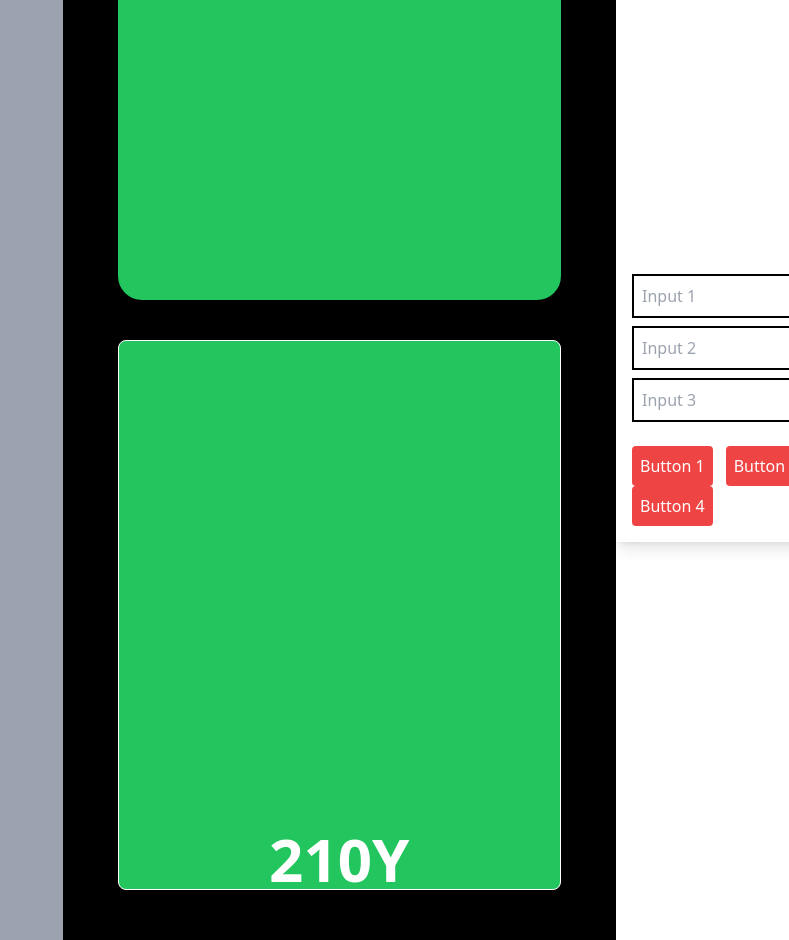
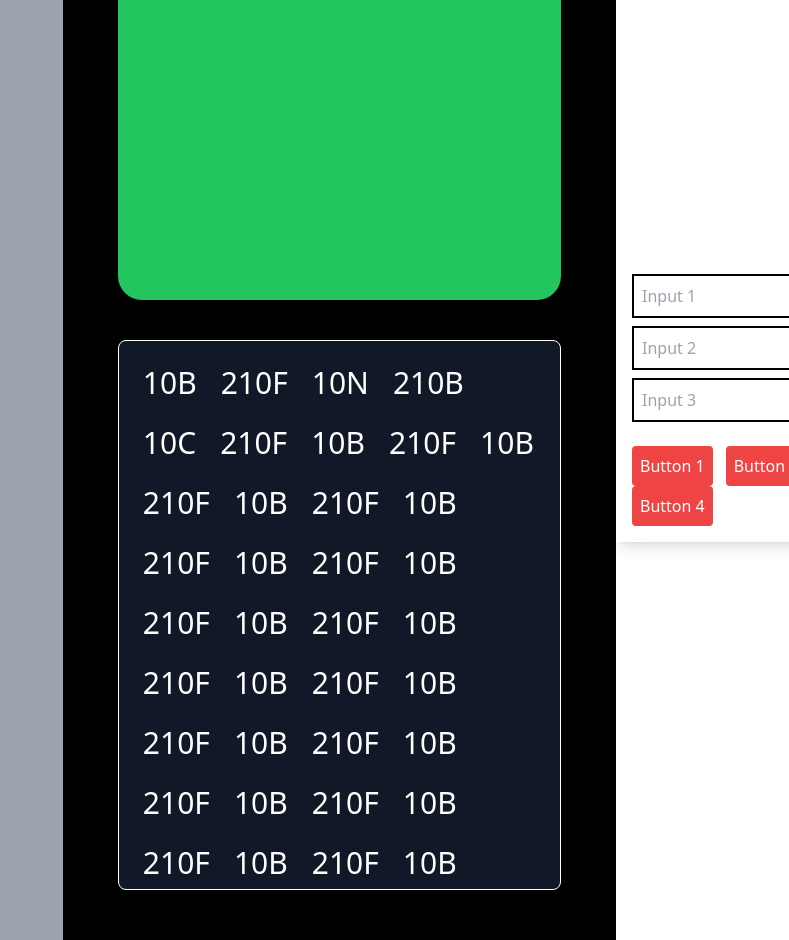
Before and after one commit to TrinityIn/VRC-Alliance-Selection-Screen, a React (Vite) app in the folder client/: page / in a window 1280 px wide. Shown: the whole page, without its empty margins (491-1280 px from the left). Built offline with nearby package versions, Linux system fonts and the light colour scheme.

Commit message:
added team list

```diff
--- a/client/src/App.jsx
+++ b/client/src/App.jsx
@@ -1,10 +1,328 @@
-import { useState } from "react";
+import { useEffect, useState } from "react";
 import Remote from "./components/Remote";
 import "./App.css";
 
 function App() {
-  const [animateRobot, setAnimateRobot] = useState(true);
+  const [animateRobot, setAnimateRobot] = useState(false);
   const [selectedRobot, setSelectedRobot] = useState("210Y");
+
+  // Todo: get teams using robotevents api
+  const [teams, setTeams] = useState([]);
+  const teamList = [
+    {
+      number: "10B",
+      teamName: "Exothermic Blaze",
+      organization: "Exothermic Robotics",
+      location: "Redmond, Washington, United States",
+    },
+    {
+      number: "210F",
+      teamName: "Ok I Pull Up",
+      organization: "Western Mechatronics",
+      location: "Calgary, Alberta, Canada",
+    },
+    {
+      number: "10N",
+      teamName: "Exothermic Blaze",
+      organization: "Exothermic Robotics",
+      location: "Redmond, Washington, United States",
+    },
+    {
+      number: "210B",
+      teamName: "Ok I Pull Up",
+      organization: "Western Mechatronics",
+      location: "Calgary, Alberta, Canada",
+    },
+    {
+      number: "10C",
+      teamName: "Exothermic Blaze",
+      organization: "Exothermic Robotics",
+      location: "Redmond, Washington, United States",
+    },
+    {
+      number: "210F",
+      teamName: "Ok I Pull Up",
+      organization: "Western Mechatronics",
+      location: "Calgary, Alberta, Canada",
+    },
+    {
+      number: "10B",
+      teamName: "Exothermic Blaze",
+      organization: "Exothermic Robotics",
+      location: "Redmond, Washington, United States",
+    },
+    {
+      number: "210F",
+      teamName: "Ok I Pull Up",
+      organization: "Western Mechatronics",
+      location: "Calgary, Alberta, Canada",
+    },
+    {
+      number: "10B",
+      teamName: "Exothermic Blaze",
+      organization: "Exothermic Robotics",
+      location: "Redmond, Washington, United States",
+    },
+    {
+      number: "210F",
+      teamName: "Ok I Pull Up",
+      organization: "Western Mechatronics",
+      location: "Calgary, Alberta, Canada",
+    },
+    {
+      number: "10B",
+      teamName: "Exothermic Blaze",
+      organization: "Exothermic Robotics",
+      location: "Redmond, Washington, United States",
+    },
+    {
+      number: "210F",
+      teamName: "Ok I Pull Up",
+      organization: "Western Mechatronics",
+      location: "Calgary, Alberta, Canada",
+    },
+    {
+      number: "10B",
+      teamName: "Exothermic Blaze",
+      organization: "Exothermic Robotics",
+      location: "Redmond, Washington, United States",
+    },
+    {
+      number: "210F",
+      teamName: "Ok I Pull Up",
+      organization: "Western Mechatronics",
+      location: "Calgary, Alberta, Canada",
+    },
+    {
+      number: "10B",
+      teamName: "Exothermic Blaze",
+      organization: "Exothermic Robotics",
+      location: "Redmond, Washington, United States",
+    },
+    {
+      number: "210F",
+      teamName: "Ok I Pull Up",
+      organization: "Western Mechatronics",
+      location: "Calgary, Alberta, Canada",
+    },
+    {
+      number: "10B",
+      teamName: "Exothermic Blaze",
+      organization: "Exothermic Robotics",
+      location: "Redmond, Washington, United States",
+    },
+    {
+      number: "210F",
+      teamName: "Ok I Pull Up",
+      organization: "Western Mechatronics",
+      location: "Calgary, Alberta, Canada",
+    },
+    {
+      number: "10B",
+      teamName: "Exothermic Blaze",
+      organization: "Exothermic Robotics",
+      location: "Redmond, Washington, United States",
+    },
+    {
+      number: "210F",
+      teamName: "Ok I Pull Up",
+      organization: "Western Mechatronics",
+      location: "Calgary, Alberta, Canada",
+    },
+    {
+      number: "10B",
+      teamName: "Exothermic Blaze",
+      organization: "Exothermic Robotics",
+      location: "Redmond, Washington, United States",
+    },
+    {
+      number: "210F",
+      teamName: "Ok I Pull Up",
+      organization: "Western Mechatronics",
+      location: "Calgary, Alberta, Canada",
+    },
+    {
+      number: "10B",
+      teamName: "Exothermic Blaze",
+      organization: "Exothermic Robotics",
+      location: "Redmond, Washington, United States",
+    },
+    {
+      number: "210F",
+      teamName: "Ok I Pull Up",
+      organization: "Western Mechatronics",
+      location: "Calgary, Alberta, Canada",
+    },
+    {
+      number: "10B",
+      teamName: "Exothermic Blaze",
+      organization: "Exothermic Robotics",
+      location: "Redmond, Washington, United States",
+    },
+    {
+      number: "210F",
+      teamName: "Ok I Pull Up",
+      organization: "Western Mechatronics",
+      location: "Calgary, Alberta, Canada",
+    },
+    {
+      number: "10B",
+      teamName: "Exothermic Blaze",
+      organization: "Exothermic Robotics",
+      location: "Redmond, Washington, United States",
+    },
+    {
+      number: "210F",
+      teamName: "Ok I Pull Up",
+      organization: "Western Mechatronics",
+      location: "Calgary, Alberta, Canada",
+    },
+    {
+      number: "10B",
+      teamName: "Exothermic Blaze",
+      organization: "Exothermic Robotics",
+      location: "Redmond, Washington, United States",
+    },
+    {
+      number: "210F",
+      teamName: "Ok I Pull Up",
+      organization: "Western Mechatronics",
+      location: "Calgary, Alberta, Canada",
+    },
+    {
+      number: "10B",
+      teamName: "Exothermic Blaze",
+      organization: "Exothermic Robotics",
+      location: "Redmond, Washington, United States",
+    },
+    {
+      number: "210F",
+      teamName: "Ok I Pull Up",
+      organization: "Western Mechatronics",
+      location: "Calgary, Alberta, Canada",
+    },
+    {
+      number: "10B",
+      teamName: "Exothermic Blaze",
+      organization: "Exothermic Robotics",
+      location: "Redmond, Washington, United States",
+    },
+    {
+      number: "210F",
+      teamName: "Ok I Pull Up",
+      organization: "Western Mechatronics",
+      location: "Calgary, Alberta, Canada",
+    },
+    {
+      number: "10B",
+      teamName: "Exothermic Blaze",
+      organization: "Exothermic Robotics",
+      location: "Redmond, Washington, United States",
+    },
+    {
+      number: "210F",
+      teamName: "Ok I Pull Up",
+      organization: "Western Mechatronics",
+      location: "Calgary, Alberta, Canada",
+    },
+    {
+      number: "10B",
+      teamName: "Exothermic Blaze",
+      organization: "Exothermic Robotics",
+      location: "Redmond, Washington, United States",
+    },
+    {
+      number: "210F",
+      teamName: "Ok I Pull Up",
+      organization: "Western Mechatronics",
+      location: "Calgary, Alberta, Canada",
+    },
+    {
+      number: "10B",
+      teamName: "Exothermic Blaze",
+      organization: "Exothermic Robotics",
+      location: "Redmond, Washington, United States",
+    },
+    {
+      number: "210F",
+      teamName: "Ok I Pull Up",
+      organization: "Western Mechatronics",
+      location: "Calgary, Alberta, Canada",
+    },
+    {
+      number: "10B",
+      teamName: "Exothermic Blaze",
+      organization: "Exothermic Robotics",
+      location: "Redmond, Washington, United States",
+    },
+    {
+      number: "210F",
+      teamName: "Ok I Pull Up",
+      organization: "Western Mechatronics",
+      location: "Calgary, Alberta, Canada",
+    },
+    {
+      number: "10B",
+      teamName: "Exothermic Blaze",
+      organization: "Exothermic Robotics",
+      location: "Redmond, Washington, United States",
+    },
+    {
+      number: "210F",
+      teamName: "Ok I Pull Up",
+      organization: "Western Mechatronics",
+      location: "Calgary, Alberta, Canada",
+    },
+    {
+      number: "10B",
+      teamName: "Exothermic Blaze",
+      organization: "Exothermic Robotics",
+      location: "Redmond, Washington, United States",
+    },
+    {
+      number: "210F",
+      teamName: "Ok I Pull Up",
+      organization: "Western Mechatronics",
+      location: "Calgary, Alberta, Canada",
+    },
+    {
+      number: "10B",
+      teamName: "Exothermic Blaze",
+      organization: "Exothermic Robotics",
+      location: "Redmond, Washington, United States",
+    },
+    {
+      number: "210F",
+      teamName: "Ok I Pull Up",
+      organization: "Western Mechatronics",
+      location: "Calgary, Alberta, Canada",
+    },
+    {
+      number: "10B",
+      teamName: "Exothermic Blaze",
+      organization: "Exothermic Robotics",
+      location: "Redmond, Washington, United States",
+    },
+    {
+      number: "210F",
+      teamName: "Ok I Pull Up",
+      organization: "Western Mechatronics",
+      location: "Calgary, Alberta, Canada",
+    },
+  ];
+
+  useEffect(() => {
+    setTeams(teamList);
+  }, []);
+
+  const teamComponent = teams.map((team) => {
+    let id = 0;
+    return (
+      <div key={team.number}>
+        <h1 className="text-white text-3xl py-3 px-3">{team.number}</h1>
+      </div>
+    );
+  });
 
   return (
     <div className="w-full h-screen items-center flex">
@@ -19,8 +337,12 @@ function App() {
           <div
             className={`w-4/5 bg-gray-900 border border-white rounded-lg h-[550px] ${
               animateRobot ? "hidden" : ""
-            }`}
-          ></div>
+            } overflow-hidden`}
+          >
+            <div className="flex flex-row flex-wrap py-3 px-3 overflow-hidden">
+              {teamComponent}
+            </div>
+          </div>
           <div
             className={`w-4/5 bg-green-500 border border-white rounded-lg h-[550px] ${
               animateRobot ? "" : "hidden"
```
